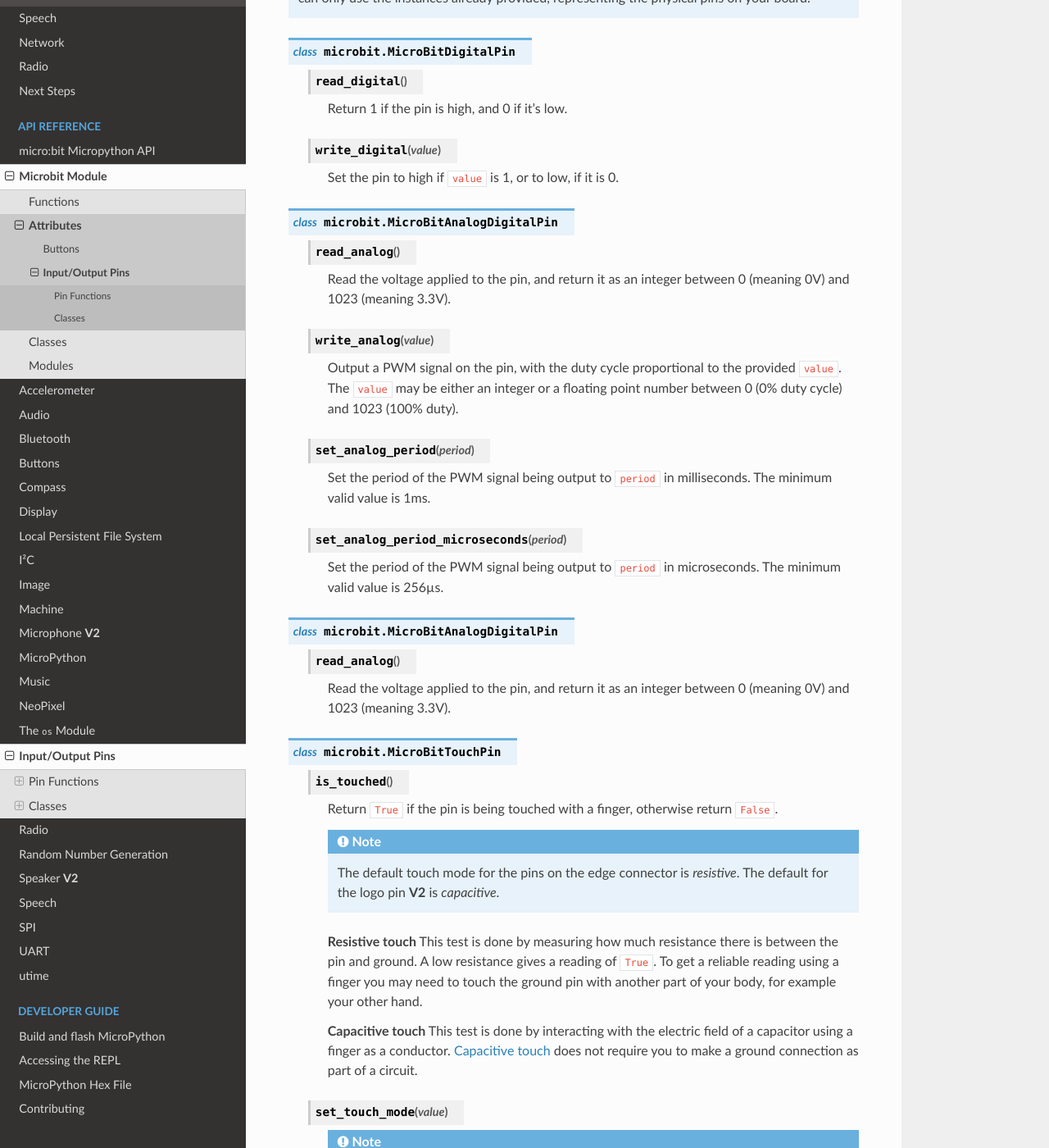
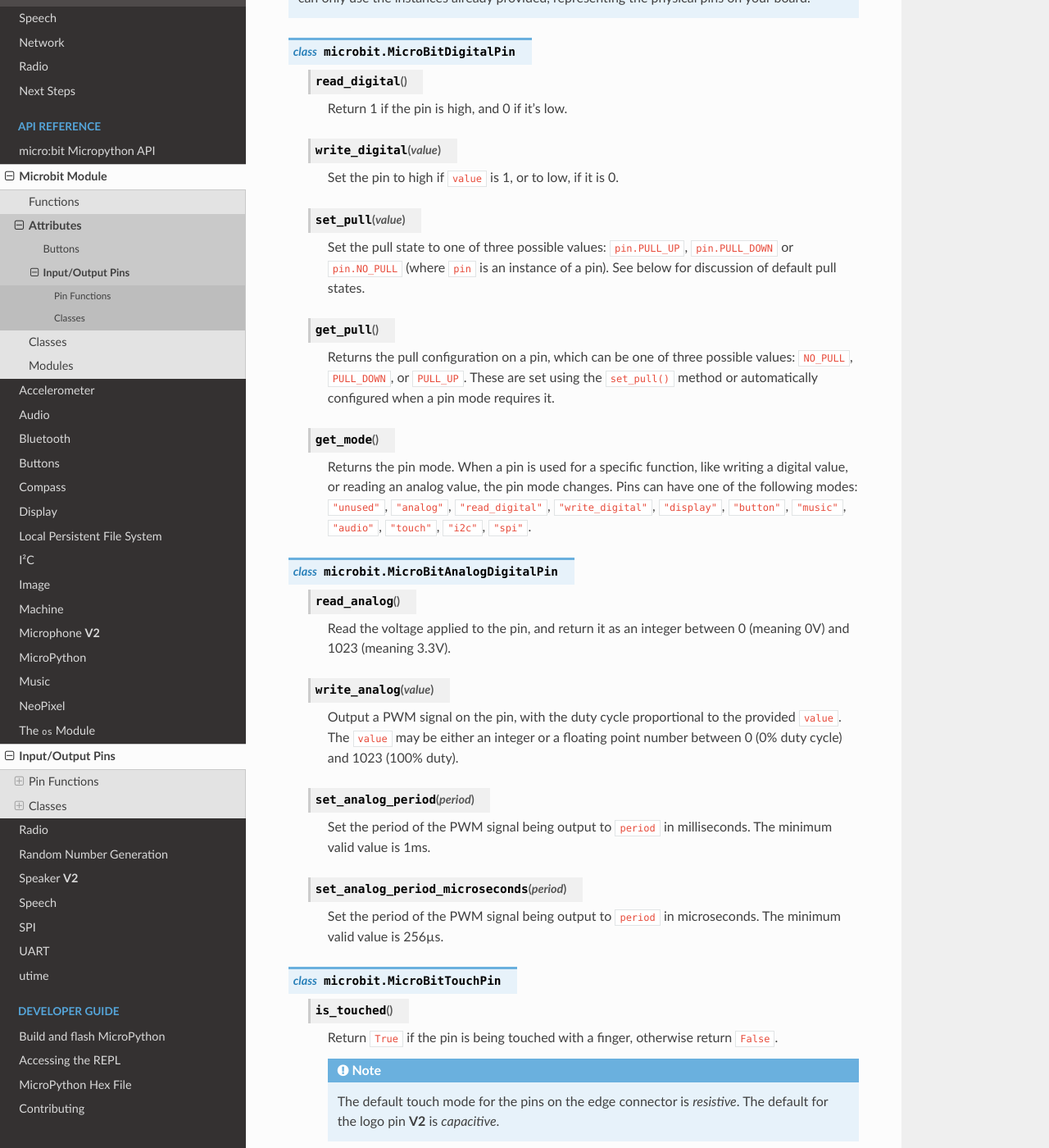
Before and after one commit to bbcmicrobit/micropython, a Sphinx documentation site: the page built from docs/pin.rst, in a window 1280 px wide and 1400 px high, scrolled down 2920 px. Shown: the whole window at 82% size. Built offline with Sphinx 7.4.7 and the Read the Docs theme 2.0.0, drawn with Linux system fonts in a browser that asks for light colours; pages that are not in the unit, such as notebooks, are missing from menus; some of the changed lines change nothing that is shown.

Commit message:
docs: fix missing pin methods and improve docs
- fix missing space in directive that caused methods to be omitted.
- recast the get_mode() return values as their Python values rather than
  C names which aren't defined in Python.
- remove duplicate class definition for MicroBitAnalogDigitalPin.

```diff
--- a/docs/pin.rst
+++ b/docs/pin.rst
@@ -144,28 +144,27 @@
 
         Set the pin to high if ``value`` is 1, or to low, if it is 0.
 
-    .. py:method::set_pull(value)
+    .. py:method:: set_pull(value)
 
         Set the pull state to one of three possible values: ``pin.PULL_UP``,
         ``pin.PULL_DOWN`` or ``pin.NO_PULL`` (where ``pin`` is an instance of
         a pin). See below for discussion of default pull states.
 
-
-    .. py:method::get_pull()
+    .. py:method:: get_pull()
 
         Returns the pull configuration on a pin, which can be one of three
         possible values: ``NO_PULL``, ``PULL_DOWN``, or ``PULL_UP``. These
         are set using the ``set_pull()`` method or automatically configured
         when a pin mode requires it.
 
-    .. py:method::get_mode()
+    .. py:method:: get_mode()
 
         Returns the pin mode. When a pin is used for a specific function, like
         writing a digital value, or reading an analog value, the pin mode
-        changes. Pins can have one of the following modes: ``MODE_UNUSED``,
-        ``MODE_WRITE_ANALOG``, ``MODE_READ_DIGITAL``, ``MODE_WRITE_DIGITAL``,
-        ``MODE_DISPLAY``, ``MODE_BUTTON``, ``MODE_MUSIC``, ``MODE_AUDIO_PLAY``,
-        ``MODE_TOUCH``, ``MODE_I2C``, ``MODE_SPI``.
+        changes. Pins can have one of the following modes: ``"unused"``,
+        ``"analog"``, ``"read_digital"``, ``"write_digital"``,
+        ``"display"``, ``"button"``, ``"music"``, ``"audio"``,
+        ``"touch"``, ``"i2c"``, ``"spi"``.
 
 
 .. py:class:: MicroBitAnalogDigitalPin
@@ -174,7 +173,6 @@
 
         Read the voltage applied to the pin, and return it as an integer
         between 0 (meaning 0V) and 1023 (meaning 3.3V).
-
 
     .. py:method:: write_analog(value)
 
@@ -191,14 +189,6 @@
 
         Set the period of the PWM signal being output to ``period`` in
         microseconds. The minimum valid value is 256µs.
-
-
-.. py:class:: MicroBitAnalogDigitalPin
-
-    .. py:method:: read_analog()
-
-        Read the voltage applied to the pin, and return it as an integer
-        between 0 (meaning 0V) and 1023 (meaning 3.3V).
 
 
 .. py:class:: MicroBitTouchPin
```
